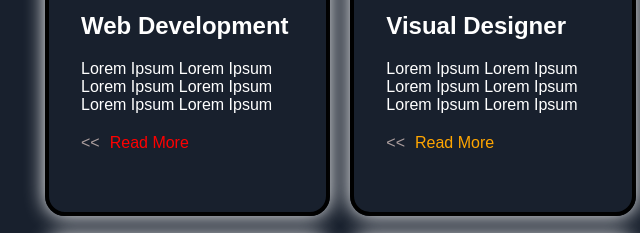
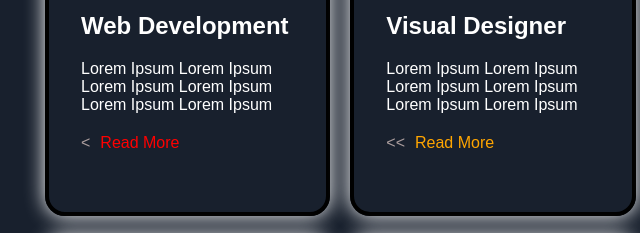
Before and after one commit to heyhogithub/portfolio_demo, a website: page portfolio/portfolio/index.html in a window 1280 px wide. Shown: the part 2820-3053 px from the top of the page, 147-787 px from the left. Drawn offline with nearby package versions, Linux system fonts and the light colour scheme.

Commit message:
some changes

```diff
--- a/portfolio/portfolio/index.html
+++ b/portfolio/portfolio/index.html
@@ -223,7 +223,7 @@
             <p class="particular_service_grid_heading">Web Development</p>
             <p class="particular_service_grid_para">Lorem Ipsum Lorem Ipsum Lorem Ipsum Lorem Ipsum Lorem Ipsum Lorem Ipsum</p>
             <div class="service_end_div">
-                <p class="read_more_arrows"><<</p>
+                <p class="read_more_arrows"><</p>
                 <p class="read_more_1">Read More</p>
             </div>
          </div>
```
